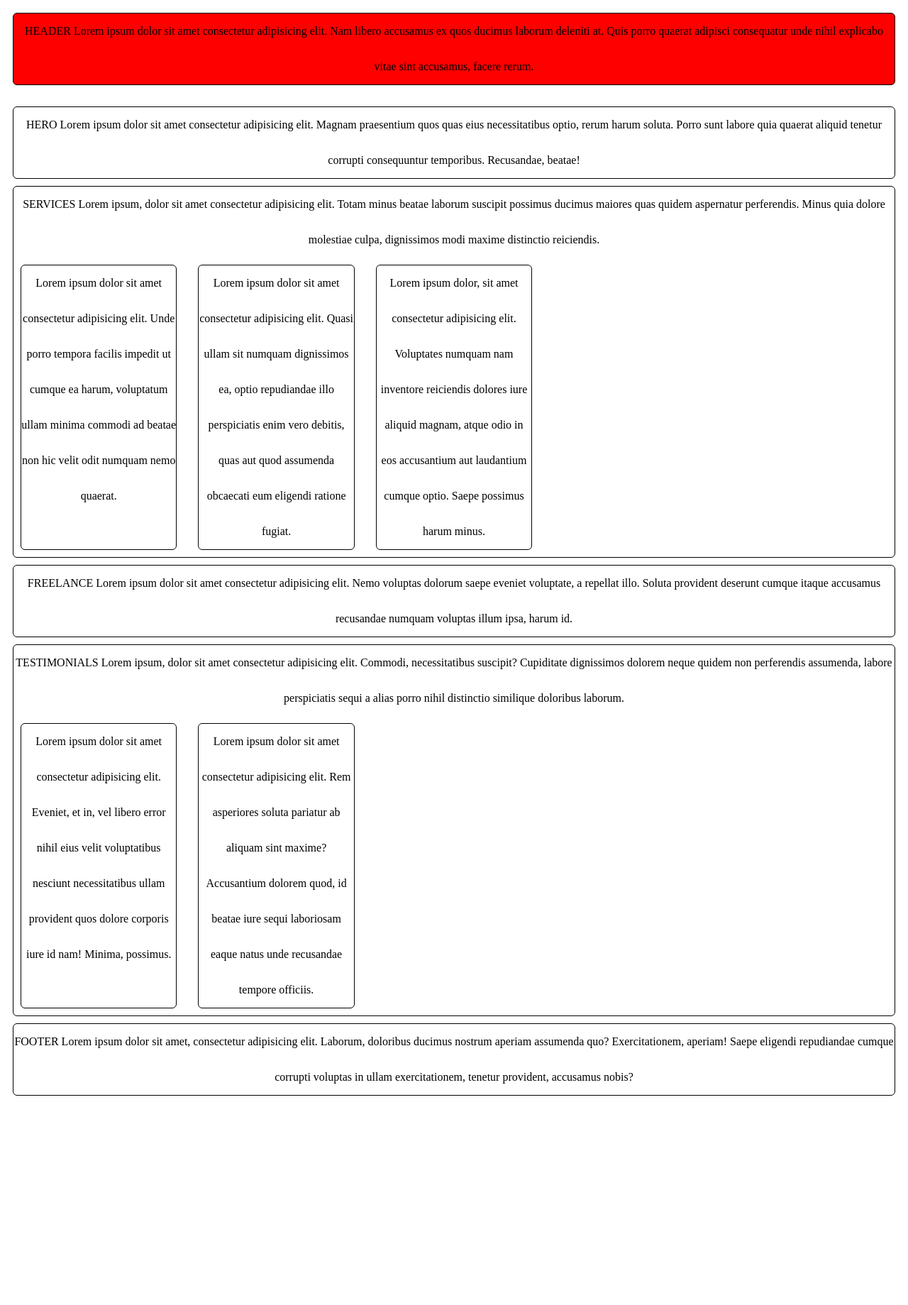
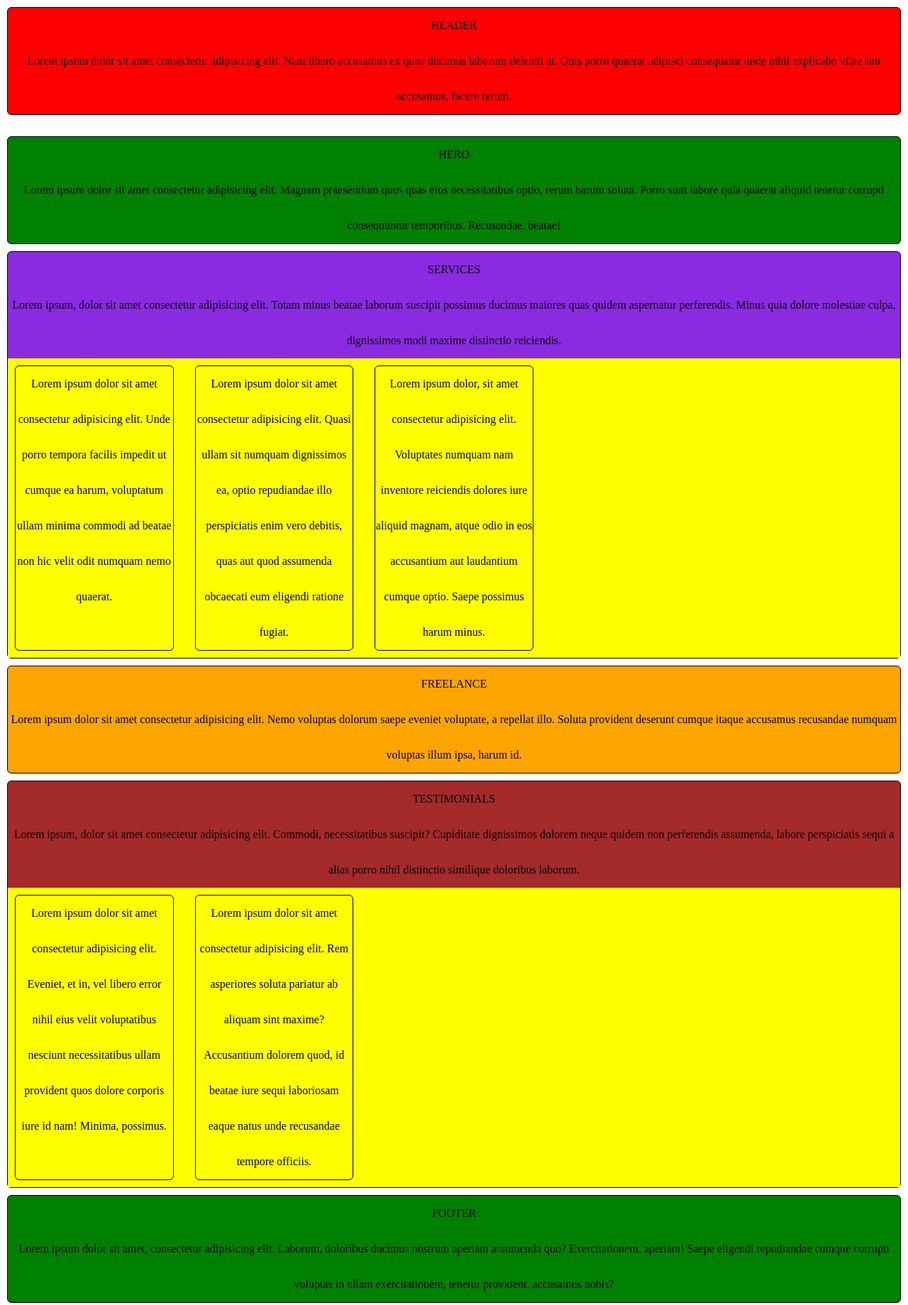
Before and after one commit to linajja/9-grid-homework, a website: page index.html in a window 1280 px wide. Shown: the whole page at 71% size. Before the commit the page ends 1602 px from the top, so only its background shows below. Drawn offline with Linux system fonts and the light colour scheme.

Commit message:
HTML skeleton

```diff
--- a/css/main.css
+++ b/css/main.css
@@ -1,21 +1,29 @@
+body,
+body * {
+    margin: 0;
+    padding: 0;
+    vertical-align: top;
+    box-sizing: border-box;
+}
 .grid-container {
     display: grid;
     grid-template-columns: 1fr;
     grid-template-rows: 1fr;
     grid-template-areas:
-    "header"
-    "hero"
-    "service"
-    "freelance"
-    "testimonials"
-    "content"
-    "footer";
+        'header'
+        'hero'
+        'service'
+        'freelance'
+        'testimonials'
+        'content'
+        'footer';
     gap: 10px;
 }
 .grid-container-column {
     display: grid;
     grid-template-columns: 1fr;
     gap: 10px;
+    background-color: yellow;
 }
 .container {
     margin-top: 10px;
@@ -27,70 +35,72 @@
     border-radius: 6px;
     text-align: center;
 }
-.content{
-
+.content {
 }
 .header {
-  background-color: red;
+    background-color: red;
 }
 .hero {
-
+    background-color: green;
 }
 .service {
-
+    background-color: blueviolet;
 }
 .services {
-
+    background-color: pink;
 }
 .freelance {
-
+    background-color: orange;
 }
 .testimonials {
-
+    background-color: brown;
 }
 .footer {
-
+    background-color: green;
 }
 .navig {
-  background-color: red;
+    background-color: red;
 }
 @media (min-width: 768px) {
-      .grid-container-column {
-       display: grid;
+    .grid-container-column {
+        display: grid;
         grid-template-columns: 1fr 1fr 1fr 1fr 1fr;
-        gap: 10px;}
+        gap: 10px;
+    }
 
     .grid-container {
-    grid-template-areas:
-    "header"
-    "hero"
-    "service"
-    "testimonials"
-    "freelance"
-    "footer";}
-
-     .navig {
-        display: none;}
-
-}
-@media (min-width: 1200px) {
-
-      .grid-container-column {
-    display: grid;
-    grid-template-columns: 1fr 1fr 1fr 1fr 1fr;
-    gap: 10px;}
-
-    grid-template-areas {
         grid-template-areas:
-    "header navig . ."
-    "hero hero hero hero hero"
-    "service service service service"
-    "testimonials testimonials "
-    "freelance freelance freelance freelance freelance"
-    "ads"
-    "footer footer footer footer footer";}
+            'header'
+            'hero'
+            'service'
+            'testimonials'
+            'freelance'
+            'footer';
+    }
 
     .navig {
         display: none;
     }
 }
+@media (min-width: 1200px) {
+    .grid-container-column {
+        display: grid;
+        grid-template-columns: 1fr 1fr 1fr 1fr 1fr;
+        gap: 10px;
+    }
+
+    grid-template-areas {
+        grid-template-areas:
+            'header navig . .'
+            'hero hero hero hero hero'
+            'service service service service'
+            'testimonials testimonials '
+            'freelance freelance freelance freelance freelance'
+            'ads'
+            'footer footer footer footer footer';
+    }
+
+    .navig {
+        display: none;
+    }
+}
--- a/index.html
+++ b/index.html
@@ -14,14 +14,17 @@
 <body>
     <div class="grid-container">
         <div class="container header">
-            HEADER Lorem ipsum dolor sit amet consectetur adipisicing elit. Nam libero accusamus ex quos ducimus laborum deleniti at. Quis porro quaerat adipisci consequatur unde nihil explicabo vitae sint accusamus, facere rerum.
+            <p>HEADER</p>
+            <p>Lorem ipsum dolor sit amet consectetur adipisicing elit. Nam libero accusamus ex quos ducimus laborum deleniti at. Quis porro quaerat adipisci consequatur unde nihil explicabo vitae sint accusamus, facere rerum.</p>
         </div>
         <div class="content">
             <section class="container hero">
-                HERO Lorem ipsum dolor sit amet consectetur adipisicing elit. Magnam praesentium quos quas eius necessitatibus optio, rerum harum soluta. Porro sunt labore quia quaerat aliquid tenetur corrupti consequuntur temporibus. Recusandae, beatae!
+                <p>HERO</p>
+                <p>Lorem ipsum dolor sit amet consectetur adipisicing elit. Magnam praesentium quos quas eius necessitatibus optio, rerum harum soluta. Porro sunt labore quia quaerat aliquid tenetur corrupti consequuntur temporibus. Recusandae, beatae!</p>
             </section>
             <section class="container service">
-                SERVICES Lorem ipsum, dolor sit amet consectetur adipisicing elit. Totam minus beatae laborum suscipit possimus ducimus maiores quas quidem aspernatur perferendis. Minus quia dolore molestiae culpa, dignissimos modi maxime distinctio reiciendis.
+                <p>SERVICES</p>
+                <p>Lorem ipsum, dolor sit amet consectetur adipisicing elit. Totam minus beatae laborum suscipit possimus ducimus maiores quas quidem aspernatur perferendis. Minus quia dolore molestiae culpa, dignissimos modi maxime distinctio reiciendis.</p>
                 <div class="grid-container-column">
                     <div class="container">
                         Lorem ipsum dolor sit amet consectetur adipisicing elit. Unde porro tempora facilis impedit ut cumque ea harum, voluptatum ullam minima commodi ad beatae non hic velit odit numquam nemo quaerat.
@@ -35,10 +38,12 @@
                 </div>
             </section>
             <section class="container freelance">
-                FREELANCE Lorem ipsum dolor sit amet consectetur adipisicing elit. Nemo voluptas dolorum saepe eveniet voluptate, a repellat illo. Soluta provident deserunt cumque itaque accusamus recusandae numquam voluptas illum ipsa, harum id.
+                <p>FREELANCE</p>
+                <p>Lorem ipsum dolor sit amet consectetur adipisicing elit. Nemo voluptas dolorum saepe eveniet voluptate, a repellat illo. Soluta provident deserunt cumque itaque accusamus recusandae numquam voluptas illum ipsa, harum id.</p>
             </section>
             <section class="container testimonials">
-                TESTIMONIALS Lorem ipsum, dolor sit amet consectetur adipisicing elit. Commodi, necessitatibus suscipit? Cupiditate dignissimos dolorem neque quidem non perferendis assumenda, labore perspiciatis sequi a alias porro nihil distinctio similique doloribus laborum.
+                <p>TESTIMONIALS</p>
+                <p>Lorem ipsum, dolor sit amet consectetur adipisicing elit. Commodi, necessitatibus suscipit? Cupiditate dignissimos dolorem neque quidem non perferendis assumenda, labore perspiciatis sequi a alias porro nihil distinctio similique doloribus laborum.</p>
                 <div class="grid-container-column">
                     <div class="container">
                         Lorem ipsum dolor sit amet consectetur adipisicing elit. Eveniet, et in, vel libero error nihil eius velit voluptatibus nesciunt necessitatibus ullam provident quos dolore corporis iure id nam! Minima, possimus.
@@ -48,12 +53,14 @@
                     </div>
                 </div>
             </section>
-            <section class="container">
-                FOOTER Lorem ipsum dolor sit amet, consectetur adipisicing elit. Laborum, doloribus ducimus nostrum aperiam assumenda quo? Exercitationem, aperiam! Saepe eligendi repudiandae cumque corrupti voluptas in ullam exercitationem, tenetur provident, accusamus nobis?
+            <section class="container footer">
+                <p>FOOTER</p>
+                <p>Lorem ipsum dolor sit amet, consectetur adipisicing elit. Laborum, doloribus ducimus nostrum aperiam assumenda quo? Exercitationem, aperiam! Saepe eligendi repudiandae cumque corrupti voluptas in ullam exercitationem, tenetur provident, accusamus nobis?</p>
             </section>
         </div>
         <div class="container navig">
-            NAV Lorem ipsum dolor sit amet consectetur adipisicing elit. Facere voluptate et sapiente tempore illum id earum accusamus aut modi eius quae, enim repudiandae mollitia? Sit provident placeat odit accusantium voluptate?
+            <p>NAV</p>
+            <p>Lorem ipsum dolor sit amet consectetur adipisicing elit. Facere voluptate et sapiente tempore illum id earum accusamus aut modi eius quae, enim repudiandae mollitia? Sit provident placeat odit accusantium voluptate?</p>
         </div>
     </div>
 </body>
--- a/package.json
+++ b/package.json
@@ -11,6 +11,8 @@
   "author": "Lina",
   "license": "ISC",
   "devDependencies": {
-    "live-server": "^1.2.1"
+    "live": "^0.1.25-beta.0",
+    "live-server": "^1.2.1",
+    "server": "^1.0.37"
   }
 }
```
Also changed, not shown: picture.png (added).
